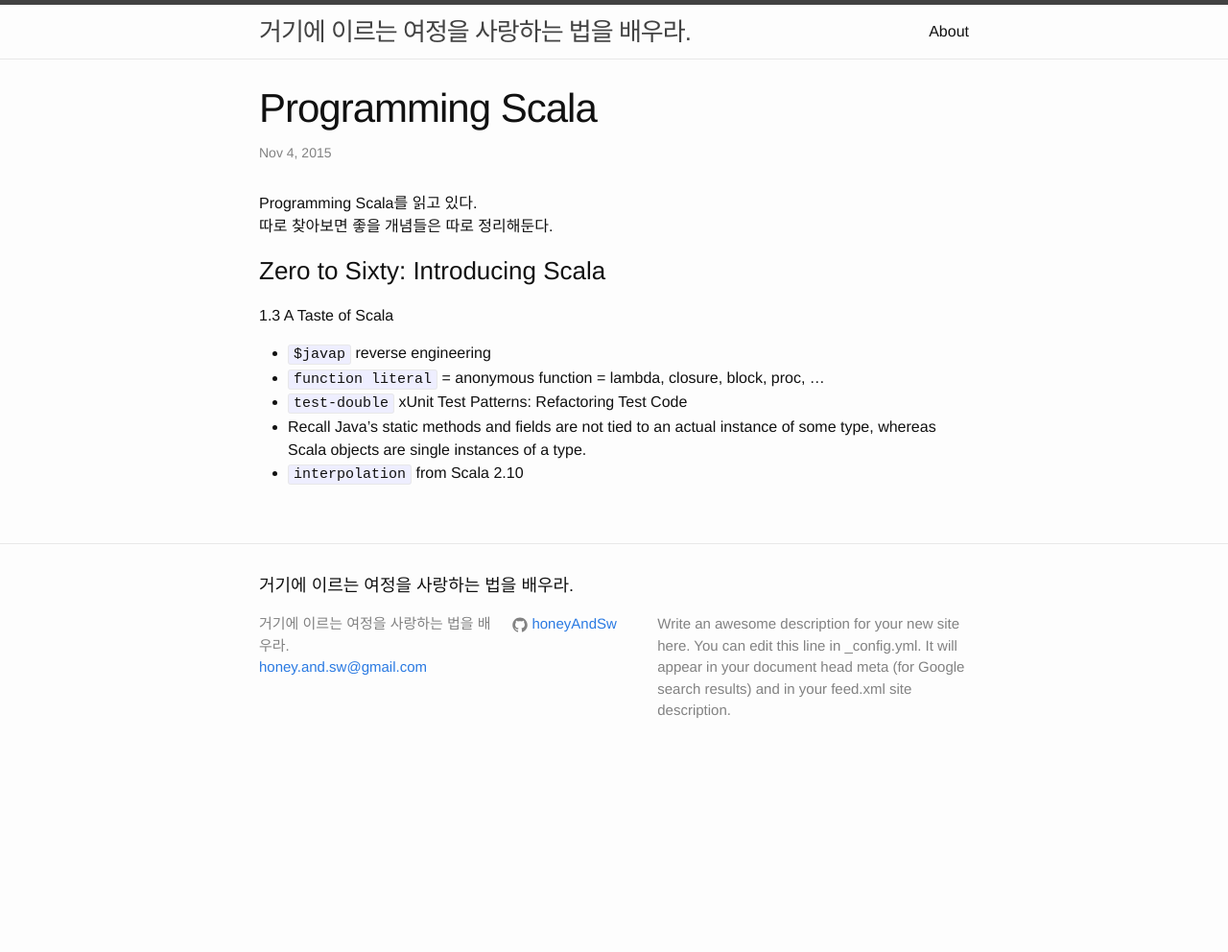
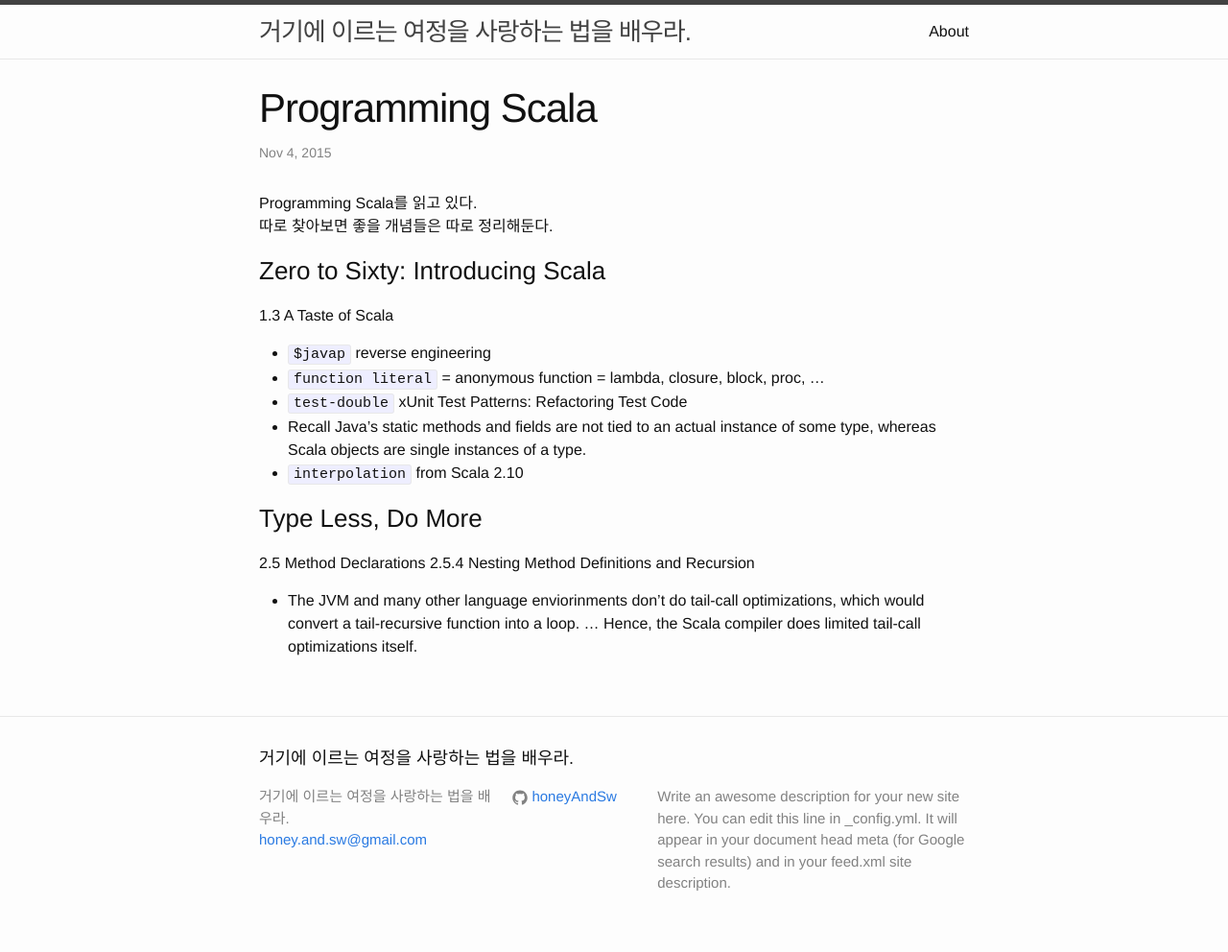
Before and after one commit to honeyAndSw/honeyAndSw.github.io, a Jekyll site: the page built from _posts/2015-11-04-programming-scala.markdown, in a window 1280 px wide. Shown: the whole page at 96% size. Built offline with Jekyll 4.4.1, drawn with Linux system fonts in a browser that asks for light colours; before the commit the page ends 900 px from its top, so only the background shows below that.

Commit message:
Update 2015-11-04-programming-scala.markdown

```diff
--- a/_posts/2015-11-04-programming-scala.markdown
+++ b/_posts/2015-11-04-programming-scala.markdown
@@ -15,3 +15,9 @@ Programming Scala를 읽고 있다.
 - `test-double` xUnit Test Patterns: Refactoring Test Code
 - Recall Java’s static methods and fields are not tied to an actual instance of some type, whereas Scala objects are single instances of a type.
 - `interpolation` from Scala 2.10
+
+### Type Less, Do More
+2.5 Method Declarations
+  2.5.4 Nesting Method Definitions and Recursion
+
+- The JVM and many other language enviorinments don't do tail-call optimizations, which would convert a tail-recursive function into a loop. ... Hence, the Scala compiler does limited tail-call optimizations itself.
```
